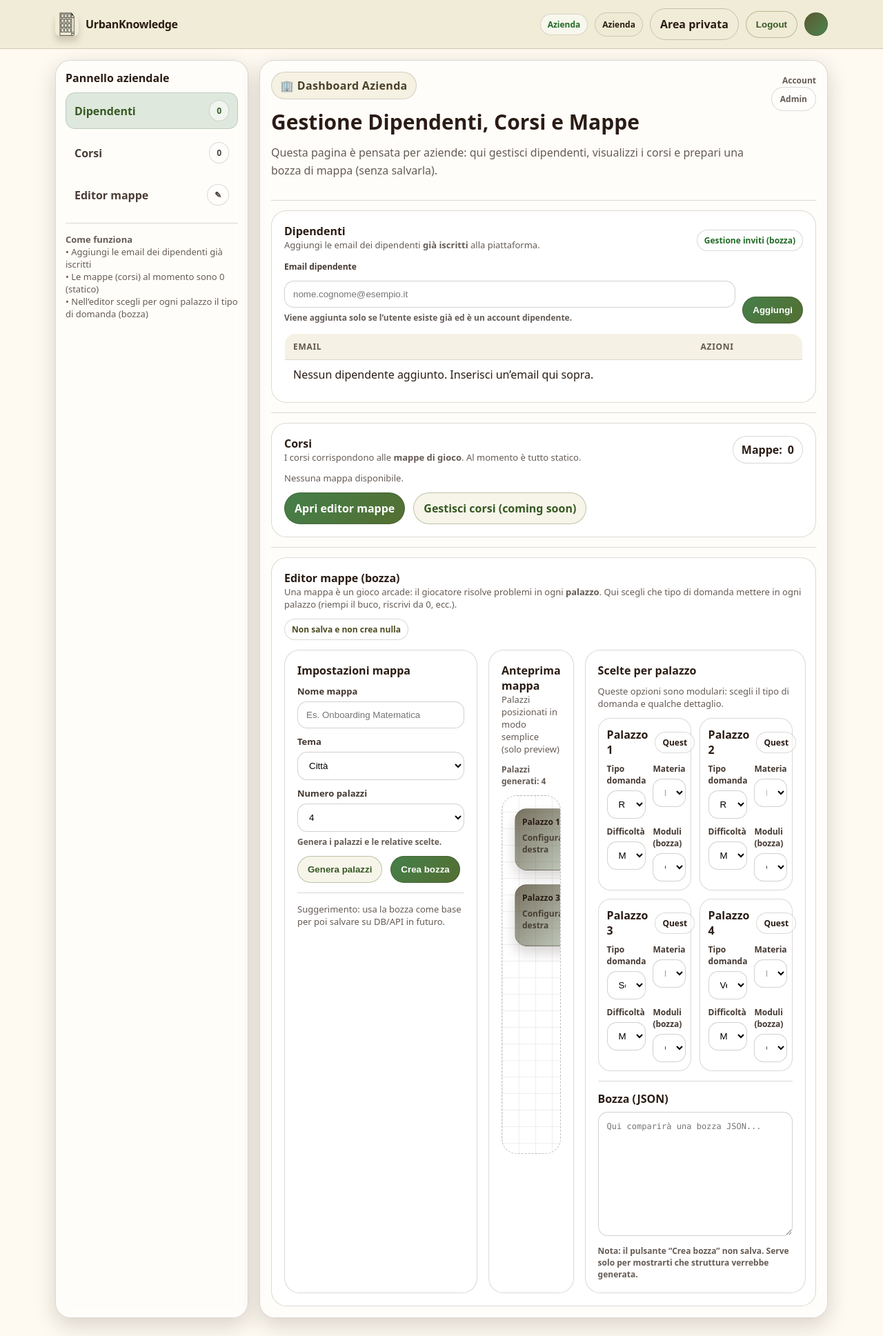
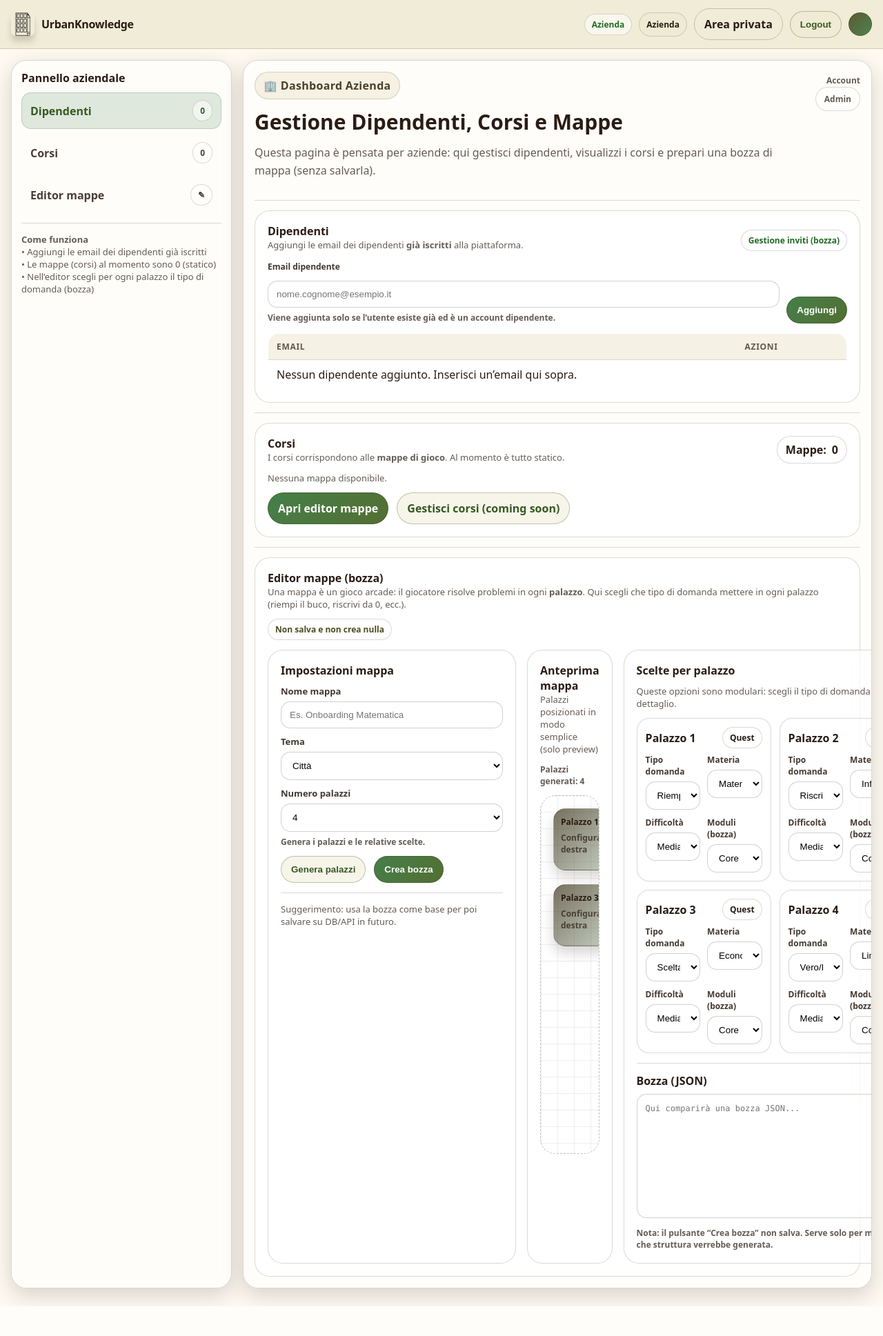
Before and after one commit to ItzAbu/Hackaton, a Django app: template templates/dashboard/dashboard.html in a window 1280 px wide. Shown: the whole page at 69% size. After the commit the page ends 1894 px from the top, so only its background shows below. Run offline with Django 4.2, Linux system fonts and the light colour scheme; the template is opened without the code that fills it, so the values that code supplies are empty.

Commit message:
fix dash

```diff
--- a/templates/dashboard/dashboard.html
+++ b/templates/dashboard/dashboard.html
@@ -6,10 +6,35 @@
   <meta charset="utf-8" />
   <meta name="viewport" content="width=device-width, initial-scale=1" />
   <title>UrbanKnowledge — Dashboard Azienda</title>
+
   <link rel="stylesheet" href="{% static 'style.css' %}" />
-  {% load static %}
   <link rel="icon" type="image/png" href="{% static 'imgs/logo.png' %}">
+
   <style>
+    /* =========================
+       WIDE LAYOUT OVERRIDES (solo questa pagina)
+       ========================= */
+    .container{
+      width: min(1400px, calc(100% - 32px)); /* era 1120px: ora più largo */
+      margin: 0 auto;
+    }
+
+    /* allarga la sidebar rispetto al default (280px) */
+    .app-body{
+      grid-template-columns: 320px 1fr; /* sidebar più larga */
+    }
+
+    /* editor 3 colonne più ampie */
+    .editor{
+      grid-template-columns: 360px 1fr 440px; /* sx, centro, dx */
+    }
+
+    /* breakpoint un po' più generoso */
+    @media (max-width: 1200px){
+      .editor{ grid-template-columns: 1fr; }
+      .app-body{ grid-template-columns: 1fr; }
+    }
+
     /* Piccoli aggiustamenti locali (non toccano style.css) */
     .sr-only{
       position:absolute;
@@ -384,7 +409,6 @@
         clear(palazziWrap);
         clear(canvas);
 
-        // cards a destra
         for(let i=1;i<=n;i++){
           const card = document.createElement('div');
           card.className = 'palazzo-card';
@@ -402,7 +426,6 @@
           const grid = document.createElement('div');
           grid.className = 'palazzo-grid';
 
-          // tipo domanda
           const f1 = document.createElement('div');
           const l1 = document.createElement('label');
           l1.textContent = 'Tipo domanda';
@@ -411,7 +434,6 @@
           f1.appendChild(l1);
           f1.appendChild(s1);
 
-          // materia
           const f2 = document.createElement('div');
           const l2 = document.createElement('label');
           l2.textContent = 'Materia';
@@ -420,7 +442,6 @@
           f2.appendChild(l2);
           f2.appendChild(s2);
 
-          // difficoltà
           const f3 = document.createElement('div');
           const l3 = document.createElement('label');
           l3.textContent = 'Difficoltà';
@@ -433,7 +454,6 @@
           f3.appendChild(l3);
           f3.appendChild(s3);
 
-          // extra modulare (placeholder)
           const f4 = document.createElement('div');
           const l4 = document.createElement('label');
           l4.textContent = 'Moduli (bozza)';
@@ -456,7 +476,6 @@
           palazziWrap.appendChild(card);
         }
 
-        // blocks nel canvas (semplice layout)
         const cols = Math.min(3, Math.max(2, Math.ceil(n / 2)));
         const gap = 18;
         const blockW = 140;
@@ -479,7 +498,6 @@
         hint.textContent = `Palazzi generati: ${n}`;
         showToast('Palazzi generati (solo preview).');
       }
-
       function collectDraft(){
         const n = palazziWrap.children.length;
         const mapName = $('mapName').value || 'Nuova mappa';
@@ -492,13 +510,7 @@
           const subject = card.querySelector(`select[name="p${i}_subject"]`)?.value || 'math';
           const difficulty = card.querySelector(`select[name="p${i}_difficulty"]`)?.value || 'medium';
           const module = card.querySelector(`select[name="p${i}_module"]`)?.value || 'core';
-          palazzi.push({
-            index: i,
-            question_type: type,
-            subject,
-            difficulty,
-            module,
-          });
+          palazzi.push({ index: i, question_type: type, subject, difficulty, module });
         }
 
         return {
@@ -510,7 +522,6 @@
         };
       }
 
-      // highlight link on scroll (semplice)
       const links = [
         { id: 'dipendenti', link: $('link-dipendenti') },
         { id: 'corsi', link: $('link-corsi') },
@@ -547,7 +558,6 @@
         showToast('Bozza creata ✅ (non salvata)');
       });
 
-      // prima render: genera 4 palazzi come default (solo UI)
       try{ generatePalazzi(); } catch(e) {}
       onScroll();
     })();
```
